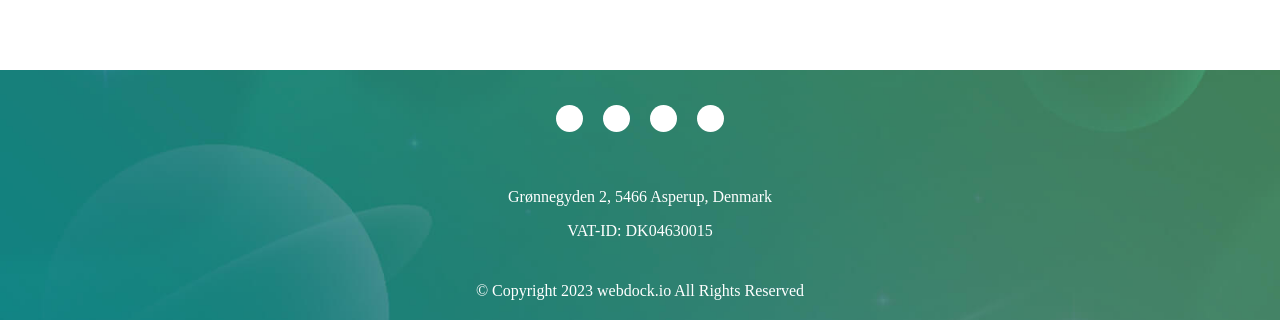
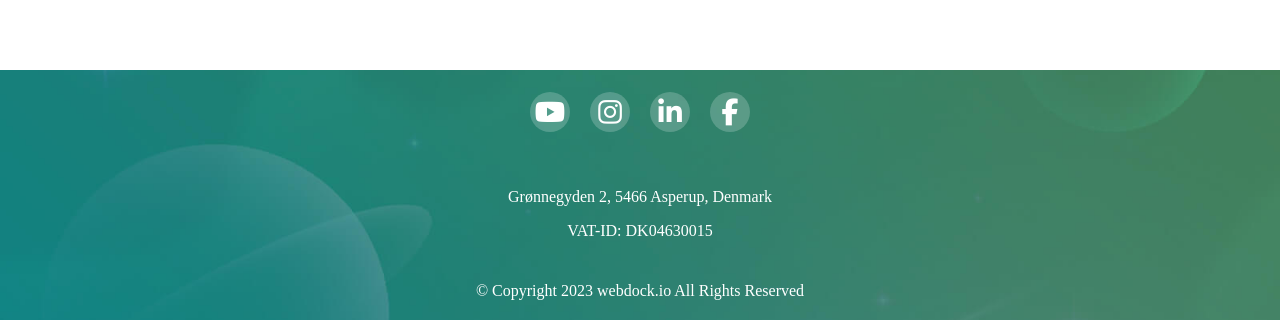
Before and after one commit to AnnicaF/webdock-gruppe-6, a Vue app: page / in a window 1280 px wide. Shown: the part 480-800 px from the top of the page. Built offline with nearby package versions, Linux system fonts and the light colour scheme; no server answers.

Commit message:
social media icons added for the footer

```diff
--- a/src/assets/footer.css
+++ b/src/assets/footer.css
@@ -12,7 +12,7 @@
   align-items: center;
   bottom: 0;
   width: 100%;
-  margin-top: 10px;
+  margin-top: 18px;
 }
 
 .footer-content {
@@ -21,6 +21,7 @@
   flex-direction: column;
   align-items: center;
   gap: 10px;
+  margin-top: 18px;
 }
 
 .footer-address,
@@ -32,17 +33,29 @@
   margin-top: 30px;
 }
 
-.footer-dots {
+.footer-socials {
   display: flex;
   justify-content: center;
   align-items: center;
-  gap: 20px;
-  margin-top: 30px;
+  gap: 20px; /* Adjust the space between icons as needed */
 }
 
-.dot {
-  width: 27px;
-  height: 27px;
-  background-color: white;
+.social-icon {
+  font-size: 27px; /* Adjust icon size as needed */
+  color: white; /* Set the icon color */
+  transition: color 0.3s ease;
+
+  /* If you want circle backgrounds like the dots */
+  display: flex;
+  justify-content: center;
+  align-items: center;
+  width: 40px; /* Circle size */
+  height: 40px; /* Circle size */
   border-radius: 50%;
+  background-color: rgba(255, 255, 255, 0.2); /* Translucent white background */
 }
+
+.social-icon:hover {
+  color: #018647; /* Color change on hover */
+  background-color: white; /* Solid white background on hover */
+}
--- a/src/components/Footer.vue
+++ b/src/components/Footer.vue
@@ -1,11 +1,19 @@
 <template>
   <div class="footer">
     <div class="footer-content">
-      <div class="footer-dots">
-        <div class="dot"></div>
-        <div class="dot"></div>
-        <div class="dot"></div>
-        <div class="dot"></div>
+      <div class="footer-socials">
+        <a href="https://www.youtube.com" target="_blank" class="social-icon">
+          <i class="fab fa-youtube"></i>
+        </a>
+        <a href="https://www.instagram.com" target="_blank" class="social-icon">
+          <i class="fab fa-instagram"></i>
+        </a>
+        <a href="https://www.linkedin.com" target="_blank" class="social-icon">
+          <i class="fab fa-linkedin-in"></i>
+        </a>
+        <a href="https://www.facebook.com" target="_blank" class="social-icon">
+          <i class="fab fa-facebook-f"></i>
+        </a>
       </div>
 
       <div class="footer-address">
@@ -20,8 +28,7 @@
   </div>
 </template>
 
-<script>
-</script>
+<script></script>
 
 <style>
 @import "@/assets/footer.css";
```
